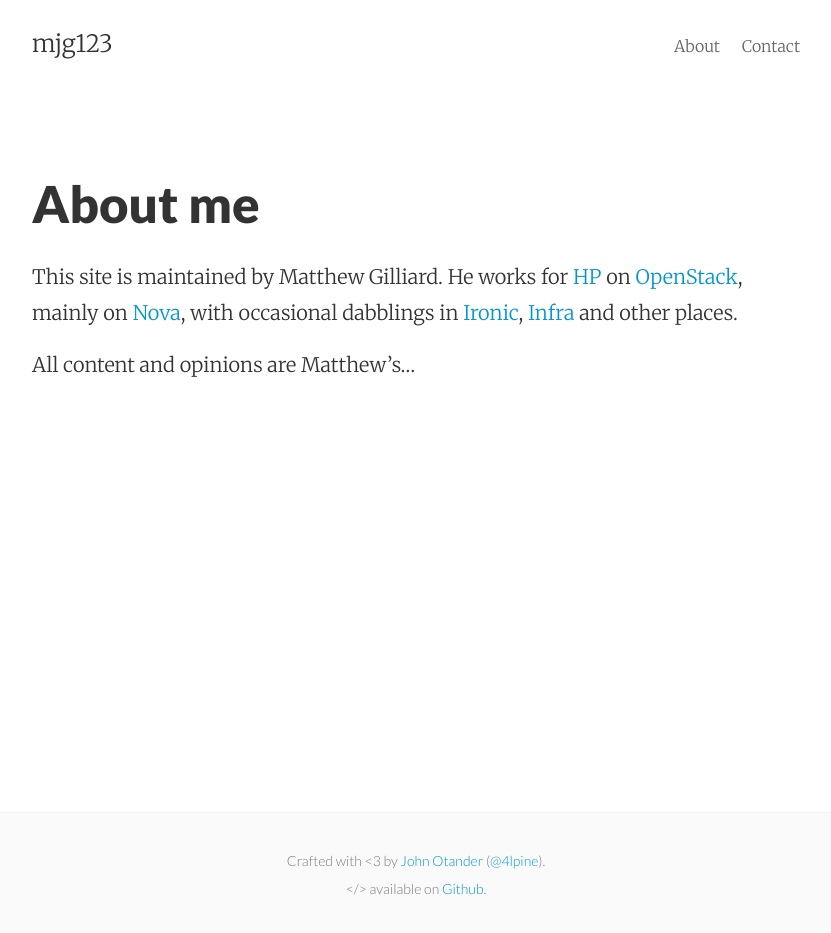
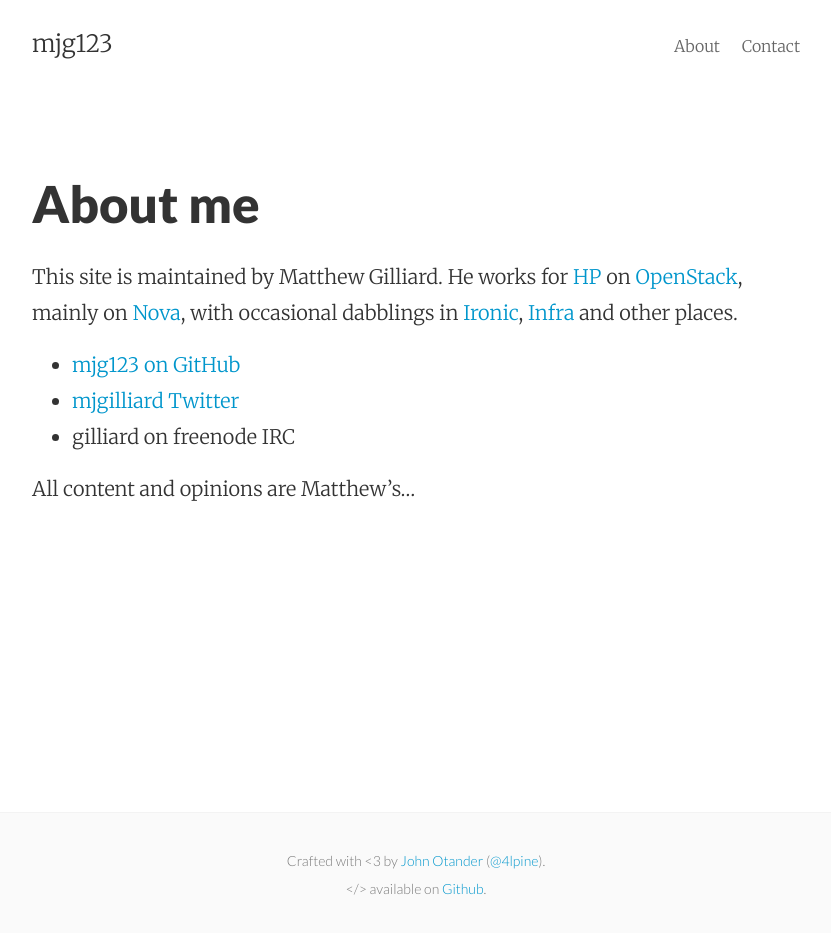
Before and after one commit to mjg123/mjg123.github.io, a Jekyll site: the page built from about.md, in a window 1280 px wide. Shown: the whole page, without its empty margins (224-1055 px from the left). Built offline with Jekyll 4.4.1, drawn with Linux system fonts in a browser that asks for light colours.

Commit message:
more about
me me me

```diff
--- a/about.md
+++ b/about.md
@@ -9,4 +9,8 @@ on [OpenStack](http://www.openstack.org), mainly on [Nova](http://docs.openstack
 with occasional dabblings in [Ironic](http://docs.openstack.org/developer/ironic/),
 [Infra](http://ci.openstack.org) and other places.
 
+* [mjg123 on GitHub](https://github.com/mjg123)
+* [mjgilliard Twitter](https://twitter.com/mjgilliard)
+* gilliard on freenode IRC
+
 All content and opinions are Matthew's...
```
